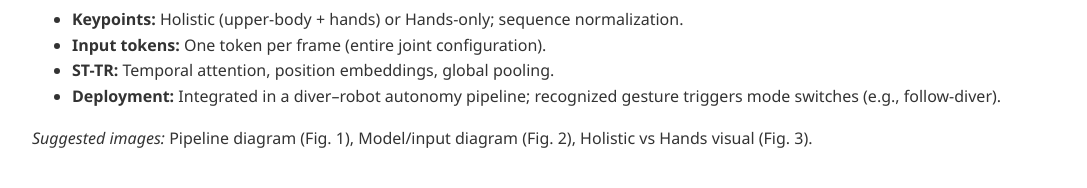
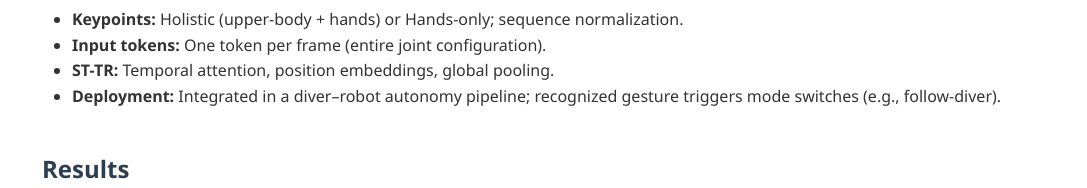
Before and after one commit to HowardZhangUF/DiverActionRecognition.github.io, a plain HTML site: page index.html in a window 1280 px wide. Shown: the part 4060-4248 px from the top of the page, without its empty margins (98-1185 px from the left). Drawn offline with Linux system fonts and the light colour scheme; a script that the page names is missing.

Commit message:
remote 6

```diff
--- a/index.html
+++ b/index.html
@@ -147,7 +147,7 @@
         <li><strong>Deployment:</strong> Integrated in a diver–robot autonomy pipeline; recognized gesture triggers mode switches (e.g., follow-diver).</li>
       </ul>
       <!-- Suggested figure placements -->
-      <p><em>Suggested images:</em> Pipeline diagram (Fig. 1), Model/input diagram (Fig. 2), Holistic vs Hands visual (Fig. 3).</p>
+
     </div>
 
     <!-- Step 6: Results -->
```
